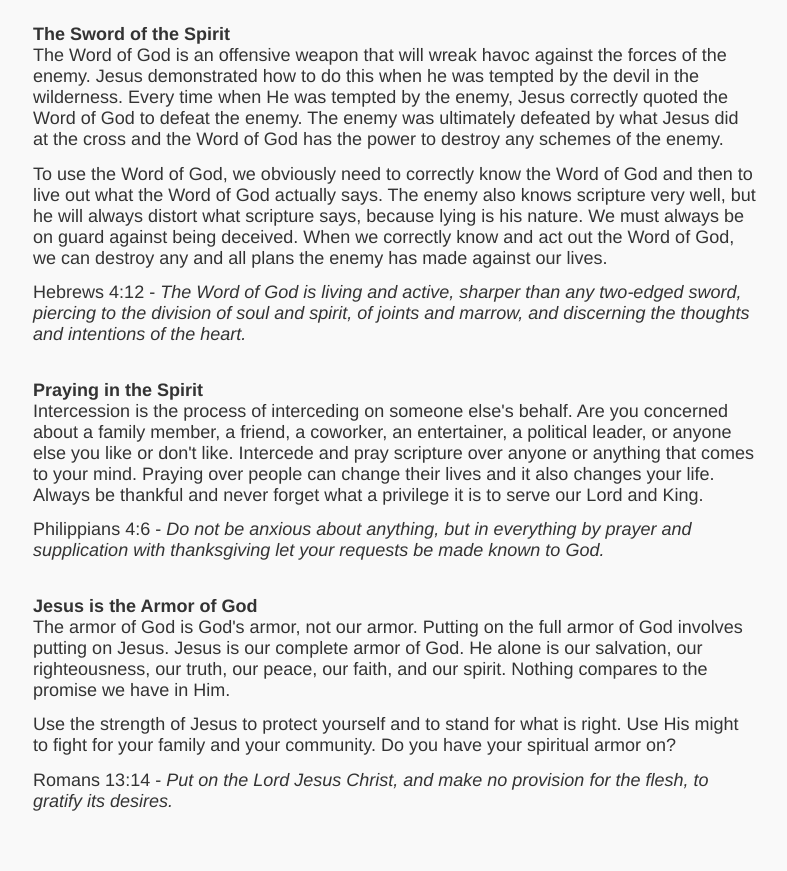
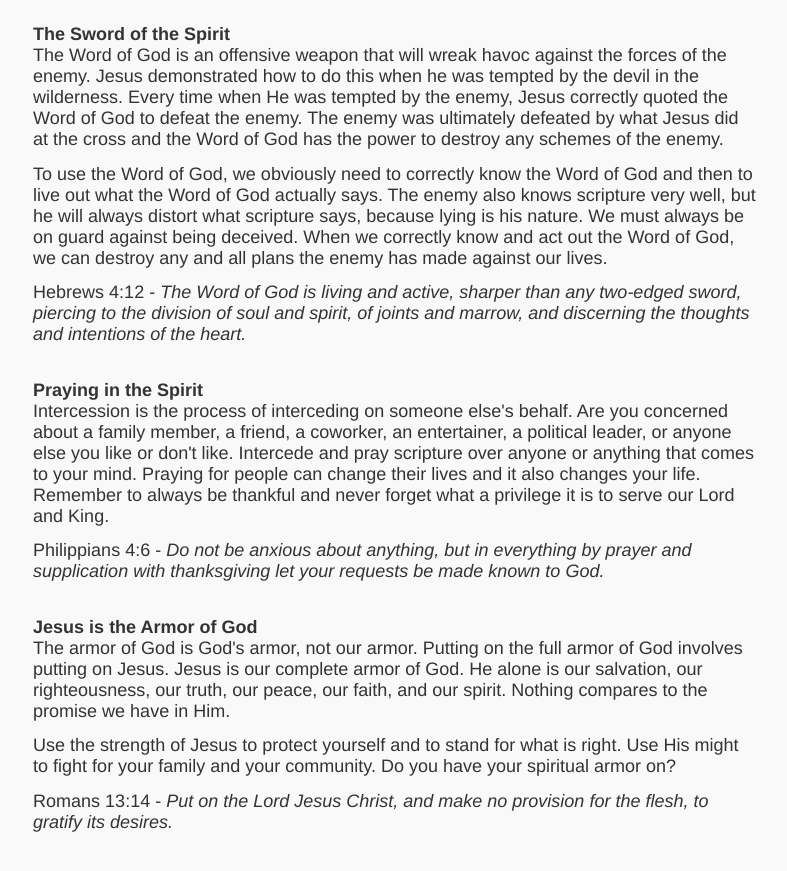
Before and after one commit to severude/armor, a plain HTML site: page index.html in a window 1280 px wide. Shown: the part 2826-3697 px from the top of the page, without its empty margins (245-1032 px from the left). Drawn offline with Linux system fonts and the light colour scheme.

Commit message:
Update content

```diff
--- a/index.html
+++ b/index.html
@@ -41,7 +41,7 @@
         <p></br><strong>The Sword of the Spirit</strong></br>The Word of God is an offensive weapon that will wreak havoc against the forces of the enemy.  Jesus demonstrated how to do this when he was tempted by the devil in the wilderness.  Every time when He was tempted by the enemy, Jesus correctly quoted the Word of God to defeat the enemy.  The enemy was ultimately defeated by what Jesus did at the cross and the Word of God has the power to destroy any schemes of the enemy.</p>
         <p>To use the Word of God, we obviously need to correctly know the Word of God and then to live out what the Word of God actually says.  The enemy also knows scripture very well, but he will always distort what scripture says, because lying is his nature.  We must always be on guard against being deceived.  When we correctly know and act out the Word of God, we can destroy any and all plans the enemy has made against our lives.</p>
         <p>Hebrews 4:12 - <em>The Word of God is living and active, sharper than any two-edged sword, piercing to the division of soul and spirit, of joints and marrow, and discerning the thoughts and intentions of the heart.</em></p>
-        <p></br><strong>Praying in the Spirit</strong></br>Intercession is the process of interceding on someone else's behalf.  Are you concerned about a family member, a friend, a coworker, an entertainer, a political leader, or anyone else you like or don't like.  Intercede and pray scripture over anyone or anything that comes to your mind.  Praying over people can change their lives and it also changes your life.  Always be thankful and never forget what a privilege it is to serve our Lord and King.</p>
+        <p></br><strong>Praying in the Spirit</strong></br>Intercession is the process of interceding on someone else's behalf.  Are you concerned about a family member, a friend, a coworker, an entertainer, a political leader, or anyone else you like or don't like.  Intercede and pray scripture over anyone or anything that comes to your mind.  Praying for people can change their lives and it also changes your life.  Remember to always be thankful and never forget what a privilege it is to serve our Lord and King.</p>
         <p>Philippians 4:6 - <em>Do not be anxious about anything, but in everything by prayer and supplication with thanksgiving let your requests be made known to God.</em></p>
         <p></br><strong>Jesus is the Armor of God</strong></br>The armor of God is God's armor, not our armor.  Putting on the full armor of God involves putting on Jesus.  Jesus is our complete armor of God.  He alone is our salvation, our righteousness, our truth, our peace, our faith, and our spirit.  Nothing compares to the promise we have in Him.</p>
         <p>Use the strength of Jesus to protect yourself and to stand for what is right.  Use His might to fight for your family and your community.  Do you have your spiritual armor on?</p>
```
